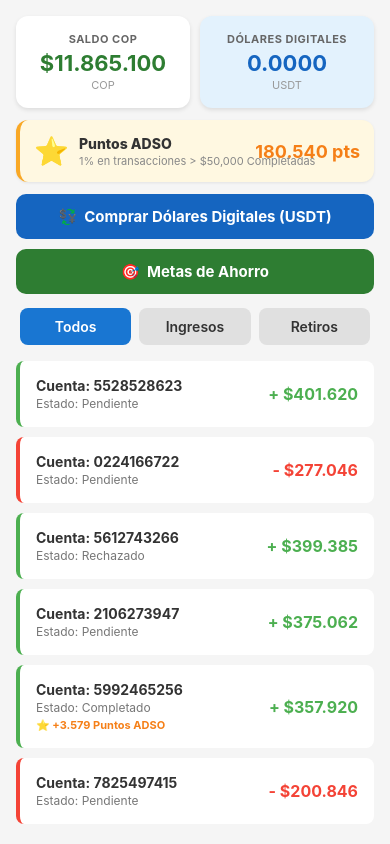
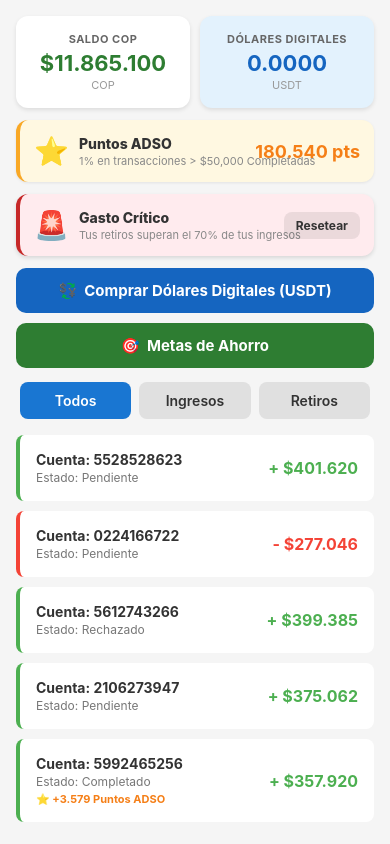
Before and after one commit to dt6368864-a11y/EwallwetBunker, a React Native app: screen / in a window 390 px wide. Built offline with nearby package versions, Linux system fonts and the light colour scheme.

Commit message:
elavoración, testeo y correción de errores del punto 4

```diff
--- a/walletEngine.js
+++ b/walletEngine.js
@@ -3,33 +3,19 @@ import { faker } from '@faker-js/faker';
 // ═══════════════════════════════════════════════════════════════
 //  CONSTANTES DEL SISTEMA ADSO
 // ═══════════════════════════════════════════════════════════════
-export const ADSO_POINTS_RATE    = 0.01;   // 1% del monto
-export const ADSO_MIN_AMOUNT     = 50000;  // umbral mínimo en COP
-export const ADSO_VALID_STATUS   = 'Completado';
+export const ADSO_POINTS_RATE  = 0.01;
+export const ADSO_MIN_AMOUNT   = 50000;
+export const ADSO_VALID_STATUS = 'Completado';
 
 // ═══════════════════════════════════════════════════════════════
 //  PUNTOS ADSO — cálculo por transacción individual
-//
-//  Reglas de negocio:
-//    • Solo status === 'Completado' califica
-//    • Solo amount > 50,000 COP califica  (50,000 exacto NO aplica)
-//    • Retornamos Math.floor para puntos enteros
 // ═══════════════════════════════════════════════════════════════
 export function calculateADSOPoints(transaction) {
     if (!transaction || typeof transaction !== 'object') return 0;
-
     const { amount, status } = transaction;
-
-    // Validar tipos
     if (typeof amount !== 'number' || typeof status !== 'string') return 0;
-
-    // Regla 1 — solo transacciones Completado
     if (status !== ADSO_VALID_STATUS) return 0;
-
-    // Regla 2 — monto estrictamente mayor a 50,000
     if (amount <= ADSO_MIN_AMOUNT) return 0;
-
-    // Cálculo: 1% del monto, redondeado hacia abajo
     return Math.floor(amount * ADSO_POINTS_RATE);
 }
 
@@ -38,15 +24,11 @@ export function calculateADSOPoints(transaction) {
 // ═══════════════════════════════════════════════════════════════
 export function calculateTotalADSOPoints(transactions) {
     if (!transactions || !Array.isArray(transactions)) return 0;
-
-    return transactions.reduce((total, tx) => {
-        return total + calculateADSOPoints(tx);
-    }, 0);
+    return transactions.reduce((total, tx) => total + calculateADSOPoints(tx), 0);
 }
 
 // ═══════════════════════════════════════════════════════════════
-//  GENERACIÓN DE HISTORIAL DE TRANSACCIONES
-//  Ahora incluye el campo `puntosADSO` calculado dinámicamente
+//  GENERACIÓN DE HISTORIAL DE TRANSACCIONES (normal)
 // ═══════════════════════════════════════════════════════════════
 export function generateTransactionHistory(count) {
     const transactions = [];
@@ -67,13 +49,80 @@ export function generateTransactionHistory(count) {
             status,
         };
 
-        // Campo dinámico calculado en el momento de generación
         tx.puntosADSO = calculateADSOPoints(tx);
-
         transactions.push(tx);
     }
 
     return transactions;
+}
+
+// ═══════════════════════════════════════════════════════════════
+//  GENERACIÓN CON RETIROS MASIVOS — fuerza "Gasto Crítico"
+//
+//  Genera un historial donde el 85% son Retiros Completados
+//  y solo el 15% son Ingresos, garantizando que la alerta
+//  de Gasto Crítico siempre se dispare.
+// ═══════════════════════════════════════════════════════════════
+export function generateCriticalSpendingHistory(count = 100) {
+    const transactions = [];
+
+    for (let i = 0; i < count; i++) {
+        // 85% retiros, 15% ingresos
+        const isCritical = i < Math.floor(count * 0.85);
+        const type       = isCritical ? 'Retiro' : 'Ingreso';
+
+        // Los retiros son montos altos; los ingresos, bajos
+        const amount = isCritical
+            ? Number(faker.finance.amount({ min: 200000, max: 500000, dec: 0 }))
+            : Number(faker.finance.amount({ min: 10000,  max: 50000,  dec: 0 }));
+
+        const tx = {
+            id:            faker.string.uuid(),
+            accountNumber: faker.finance.accountNumber(10),
+            type,
+            amount,
+            date:          faker.date.recent({ days: 30 }),
+            status:        'Completado',
+        };
+
+        tx.puntosADSO = calculateADSOPoints(tx);
+        transactions.push(tx);
+    }
+
+    return transactions;
+}
+
+// ═══════════════════════════════════════════════════════════════
+//  CLASIFICADOR DE COMPORTAMIENTO DE GASTO
+//
+//  Calcula: totalRetiros / totalIngresos * 100
+//  • retiros > 70% de ingresos  →  'Gasto Crítico'
+//  • retiros ≤ 70% de ingresos  →  'Estable'
+//
+//  @param {Array} transactions  - Historial de transacciones
+//  @returns {'Gasto Crítico' | 'Estable'}
+// ═══════════════════════════════════════════════════════════════
+export function classifySpendingBehavior(transactions) {
+    if (!transactions || !Array.isArray(transactions) || transactions.length === 0) {
+        return 'Estable';
+    }
+
+    const totalIngresos = transactions
+        .filter(tx => tx.type === 'Ingreso')
+        .reduce((sum, tx) => sum + tx.amount, 0);
+
+    const totalRetiros = transactions
+        .filter(tx => tx.type === 'Retiro')
+        .reduce((sum, tx) => sum + tx.amount, 0);
+
+    // Sin ingresos y con retiros → siempre Gasto Crítico
+    if (totalIngresos === 0) {
+        return totalRetiros > 0 ? 'Gasto Crítico' : 'Estable';
+    }
+
+    const ratio = (totalRetiros / totalIngresos) * 100;
+
+    return ratio > 70 ? 'Gasto Crítico' : 'Estable';
 }
 
 // ═══════════════════════════════════════════════════════════════
@@ -94,7 +143,6 @@ export function calculateNetBalance(transactions) {
 
 // ═══════════════════════════════════════════════════════════════
 //  TASA DE CAMBIO SIMULADA COP → USDT
-//  Faker fluctúa entre $3,900 y $4,300 COP/USDT
 // ═══════════════════════════════════════════════════════════════
 export function generateExchangeRate() {
     return faker.number.int({ min: 3900, max: 4300 });
@@ -102,19 +150,6 @@ export function generateExchangeRate() {
 
 // ═══════════════════════════════════════════════════════════════
 //  COMPRA DE DÓLARES DIGITALES (USDT simulado)
-//
-//  @param {number} copBalance   - Saldo disponible en COP
-//  @param {number} copAmount    - Monto en COP a convertir
-//  @param {number} exchangeRate - Tasa generada por generateExchangeRate()
-//
-//  @returns {{
-//    status:       'Aprobado' | 'Rechazado',
-//    usdt:         number,
-//    copSpent:     number,
-//    exchangeRate: number,
-//    remainingCOP: number,
-//    reason:       string | null
-//  }}
 // ═══════════════════════════════════════════════════════════════
 export function purchaseUSDT({ copBalance, copAmount, exchangeRate }) {
 
@@ -141,7 +176,6 @@ export function purchaseUSDT({ copBalance, copAmount, exchangeRate }) {
                  reason: 'Saldo COP insuficiente' };
     }
 
-    // Conversión exacta: USDT = COP / tasa (6 decimales estándar USDT)
     const usdt         = parseFloat((copAmount / exchangeRate).toFixed(6));
     const remainingCOP = copBalance - copAmount;
 
--- a/walletScreen.js
+++ b/walletScreen.js
@@ -11,6 +11,8 @@ import {
   calculateTotalADSOPoints,
   generateExchangeRate,
   purchaseUSDT,
+  classifySpendingBehavior,
+  generateCriticalSpendingHistory,
 } from './walletEngine';
 
 import {
@@ -57,6 +59,21 @@ export default function WalletScreen() {
   const [showGoalModal, setShowGoalModal]  = useState(false);
   const [selectedGoal,  setSelectedGoal]  = useState(null);
   const [goalInput,     setGoalInput]     = useState('');
+
+  // ── Estado: clasificador de gasto ─────────────────────────
+  //    Por defecto usa el historial normal; el botón inyecta
+  //    el dataset crítico de Faker para forzar la alerta.
+  const spendingStatus = useMemo(() => classifySpendingBehavior(data), []);
+  const [gastoCritico, setGastoCritico] = useState(spendingStatus);
+
+  const handleSimulateCritical = useCallback(() => {
+    const criticalData = generateCriticalSpendingHistory(100);
+    setGastoCritico(classifySpendingBehavior(criticalData));
+  }, []);
+
+  const handleResetSpending = useCallback(() => {
+    setGastoCritico(classifySpendingBehavior(data));
+  }, []);
 
   // ── Filtrado rápido ────────────────────────────────────────
   const filteredData = useMemo(() => {
@@ -175,6 +192,34 @@ export default function WalletScreen() {
           </View>
         </View>
         <Text style={styles.adsoValue}>{fmt(adsoPoints)} pts</Text>
+      </View>
+
+      {/* ── ALERTA GASTO CRÍTICO ── */}
+      <View style={[
+        styles.spendingCard,
+        gastoCritico === 'Gasto Crítico' ? styles.spendingCritical : styles.spendingStable,
+      ]}>
+        <View style={styles.spendingLeft}>
+          <Text style={styles.spendingIcon}>
+            {gastoCritico === 'Gasto Crítico' ? '🚨' : '✅'}
+          </Text>
+          <View>
+            <Text style={styles.spendingLabel}>{gastoCritico}</Text>
+            <Text style={styles.spendingSub}>
+              {gastoCritico === 'Gasto Crítico'
+                ? 'Tus retiros superan el 70% de tus ingresos'
+                : 'Tus retiros están dentro del límite saludable'}
+            </Text>
+          </View>
+        </View>
+        <TouchableOpacity
+          onPress={gastoCritico === 'Gasto Crítico' ? handleResetSpending : handleSimulateCritical}
+          style={styles.spendingBtn}
+        >
+          <Text style={styles.spendingBtnTxt}>
+            {gastoCritico === 'Gasto Crítico' ? 'Resetear' : 'Simular'}
+          </Text>
+        </TouchableOpacity>
       </View>
 
       {/* ── BOTÓN COMPRAR USDT ── */}
@@ -502,4 +547,21 @@ const styles = StyleSheet.create({
   confirmBtn:      { backgroundColor: '#1565c0', paddingVertical: 15, borderRadius: 10,
                      alignItems: 'center', marginTop: 4 },
   confirmTxt:      { color: '#fff', fontSize: 16, fontWeight: '800' },
+
+  // Gasto Crítico
+  spendingCard:    { borderRadius: 12, padding: 14, flexDirection: 'row',
+                     justifyContent: 'space-between', alignItems: 'center',
+                     marginBottom: 12, elevation: 3,
+                     shadowColor: '#000', shadowOffset: { width: 0, height: 2 },
+                     shadowOpacity: 0.12, shadowRadius: 4,
+                     borderLeftWidth: 4 },
+  spendingCritical:{ backgroundColor: '#ffebee', borderLeftColor: '#c62828' },
+  spendingStable:  { backgroundColor: '#e8f5e9', borderLeftColor: '#2e7d32' },
+  spendingLeft:    { flexDirection: 'row', alignItems: 'center', gap: 10, flex: 1 },
+  spendingIcon:    { fontSize: 28 },
+  spendingLabel:   { fontSize: 14, fontWeight: '800', color: '#333' },
+  spendingSub:     { fontSize: 11, color: '#888', marginTop: 2, flexShrink: 1 },
+  spendingBtn:     { backgroundColor: 'rgba(0,0,0,0.08)', paddingHorizontal: 12,
+                     paddingVertical: 6, borderRadius: 8 },
+  spendingBtnTxt:  { fontSize: 12, fontWeight: '700', color: '#333' },
 });
```
Also changed, not shown: 1 other file (tests, documents, lock files or other folders).
